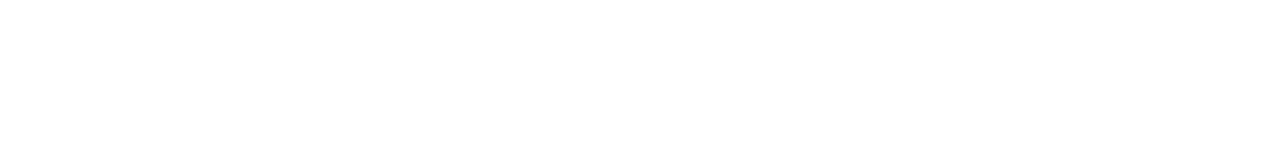
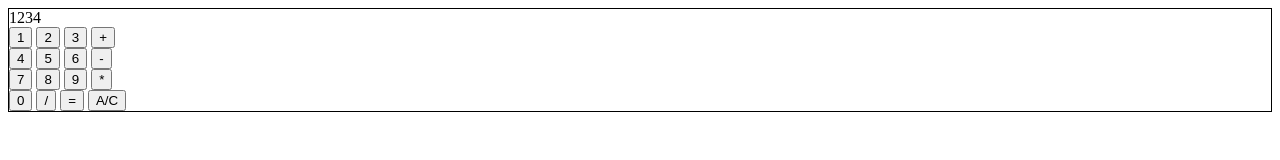
Before and after one commit to KennyT133/Calculator, a plain HTML site: page index.html in a window 1280 px wide. Drawn offline with Linux system fonts and the light colour scheme.

Commit message:
Created simple html calculator

```diff
--- a/index.html
+++ b/index.html
@@ -8,6 +8,35 @@
     <title>Calculator</title>
 </head>
 <body>
+    <div class = "calculatorContainer">
+        <div class = "firstRow">
+            <div class = "display">1234</div>
+        </div>
+        <div class = "firstdRow">
+            <button id = "one">1</button>
+            <button id = "two">2</button>
+            <button id = "three">3</button>
+            <button id = "add">+</button>
+        </div>
+        <div class = "secondRow">
+            <button id = "four">4</button>
+            <button id = "five">5</button>
+            <button id = "six">6</button>
+            <button id = "subtract">-</button>
+        </div>
+        <div class = "thirdRow">
+            <button id = "seven">7</button>
+            <button id = "eight">8</button>
+            <button id = "nine">9</button>
+            <button id = "multiply">*</button>
+        </div>
+       <div class = "fourthRow">
+            <button id = "zero">0</button>
+            <button id = "divide">/</button>
+            <button id = "equal">=</button>
+            <button id = "clear">A/C</button>
+       </div>
+    </div>
 
 </body>
 </html>
--- a/style.css
+++ b/style.css
@@ -0,0 +1,5 @@
+.calculatorContainer{
+    border: 1px solid black;
+    display: flex;
+    flex-direction: column;
+}
```
